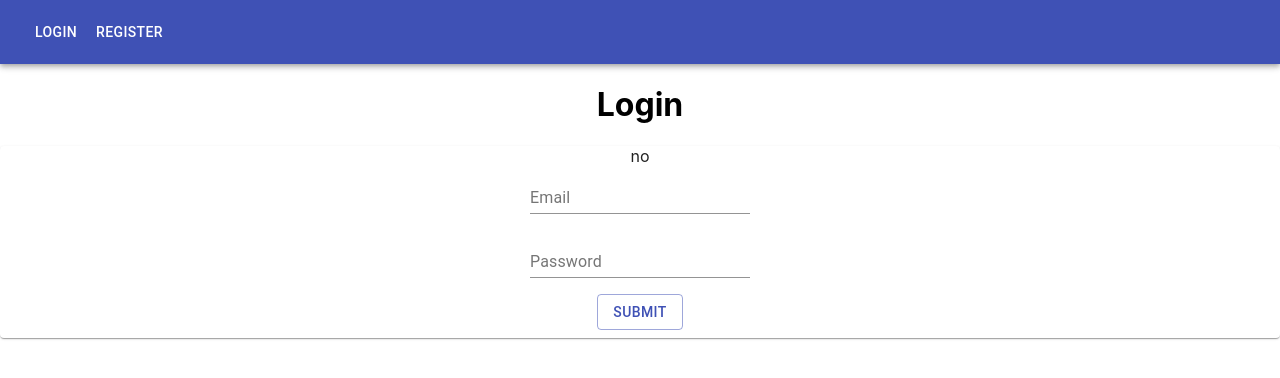
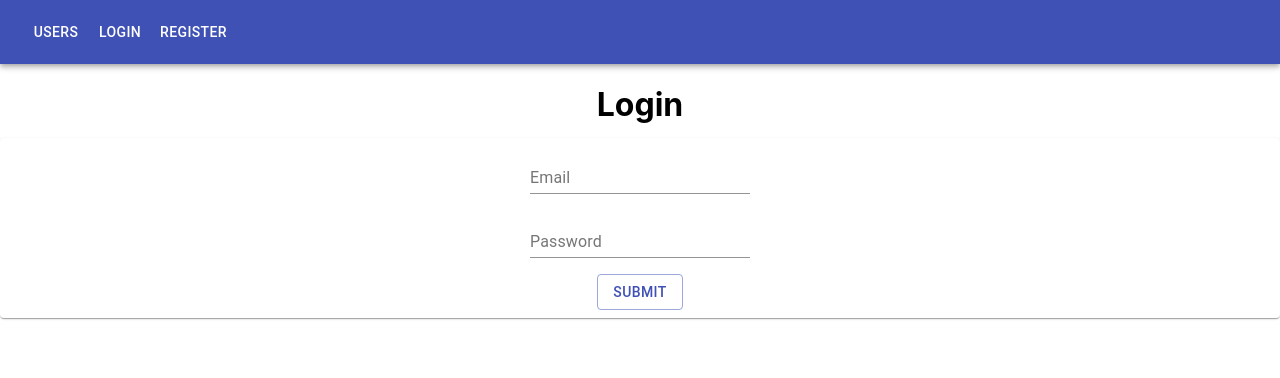
Before and after one commit to christopher-kirkley/reactlogin, a React (Create React App) app: page /login in a window 1280 px wide. Shown: the top 378 px of the page. Built offline with nearby package versions, Linux system fonts and the light colour scheme.

Commit message:
Removed all sessions.

```diff
--- a/src/App.js
+++ b/src/App.js
@@ -1,4 +1,5 @@
-import React, { useState } from 'react'
+import React, { useState, useEffect, useContext } from 'react'
+import Cookies from "js-cookie";
 
 import './App.css';
 
@@ -18,41 +19,12 @@ import {
 
 
 import {
-	Drawer,
-	List,
-	ListItem,
-	ListItemIcon,
-	ListItemText,
-	Typography,
 	Button,
-	Paper,
-	Container,
 	AppBar,
 	Toolbar,
 } from "@material-ui/core"
 
 function App() {
-
-  const [user, setUser] = useState(false)
-
-
-	const ProtectedRoute = ({ component: Component, user, ...rest }) => {
-  return (
-    <Route {...rest} render={
-      props => {
-				if (user) {
-					return <Component {...rest} {...props} />
-				} else {
-					return <Redirect to={
-						{
-							pathname: '/login',
-						}
-					} />
-				}
-			}
-		} />
-		)
-	}
 
 
 	return (
@@ -60,11 +32,7 @@ function App() {
 		<Router>
 			<AppBar position="static">
 				<Toolbar>
-				{ user ?
 					<Button component={Link} to='/users' color="inherit">Users</Button>
-					:
-					null
-				}
 					<Button component={Link} to='/login' color="inherit">Login</Button>
 					<Button component={Link} to='/register' color="inherit">Register</Button>
 				</Toolbar>
@@ -76,15 +44,12 @@ function App() {
 					<Route exact path="/register" component={Register}/>
 				</Switch>
 				<Switch>
-			<ProtectedRoute exact path="/users" component={Users}/>
+					<Route exact path="/users" component={Users}/>
 				</Switch>
 		</Router>
 		</div>
 	)
 
-  // return (
-  //   </div>
-  // );
 }
 
 export default App;
--- a/src/Login.js
+++ b/src/Login.js
@@ -1,18 +1,10 @@
 import React, { useState, useEffect, useContext } from 'react'
-import Cookies from 'js-cookie'
 
-import logo from './logo.svg';
 import './App.css';
 import './Token.js';
 
-import AuthContext from './AuthContext'
 
 import {
-	Drawer,
-	List,
-	ListItem,
-	ListItemIcon,
-	ListItemText,
 	Typography,
 	Button,
 	Paper,
@@ -23,12 +15,6 @@ import {
 } from "@material-ui/core"
 
 function Login() {
-
-	const [ jwt, setJwt ] = useState('')
-
-	const [ loggedIn, setLoggedIn ] = useState('no')
-
-	const auth = useContext(AuthContext)
 
 
 	useEffect(() => {
@@ -52,7 +38,6 @@ function Login() {
 			if (!res.ok) {
 			}
 			else {
-				Cookies.set('login', 'true')
 			}
 		})
 		.catch(err => console.log('error'))
@@ -66,7 +51,6 @@ function Login() {
 		<h1>Login</h1>
 		<Paper>
 		<form onSubmit={handleSubmit}>
-				{ loggedIn }
 		<Grid
 			container
 			direction="column"
```
Also changed, not shown: src/AuthContext.js (deleted, +0 -8 lines), src/Users.js (+1 -11 lines). Lines whose indentation alone changed are shown as unchanged.
